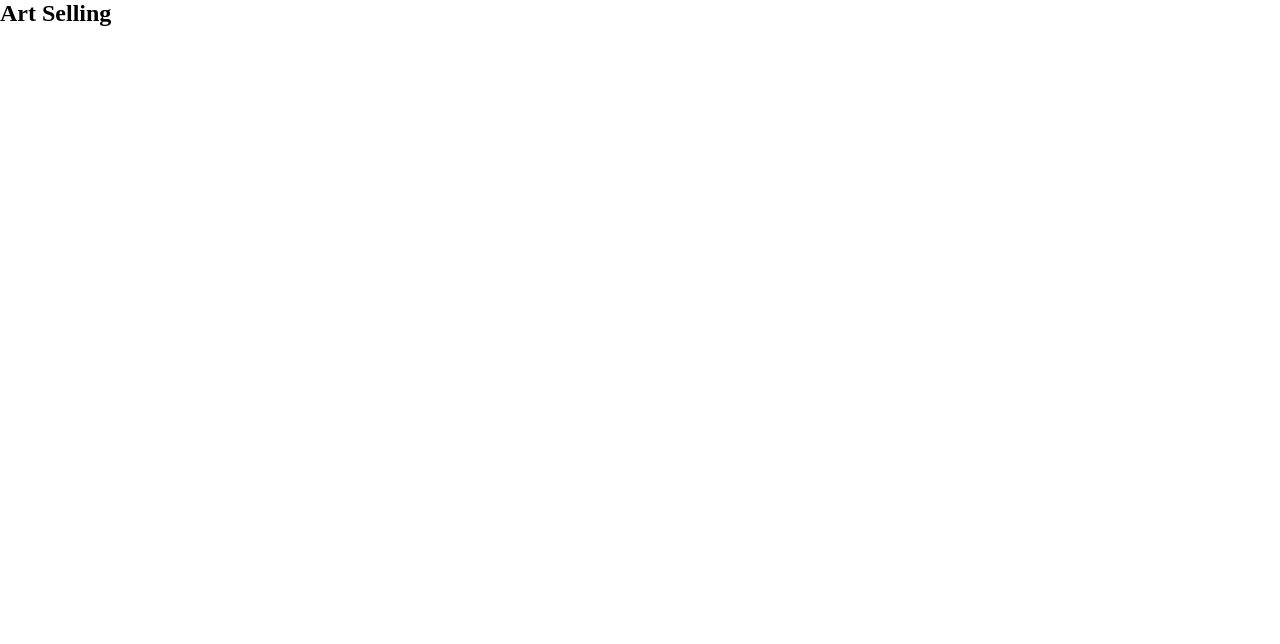
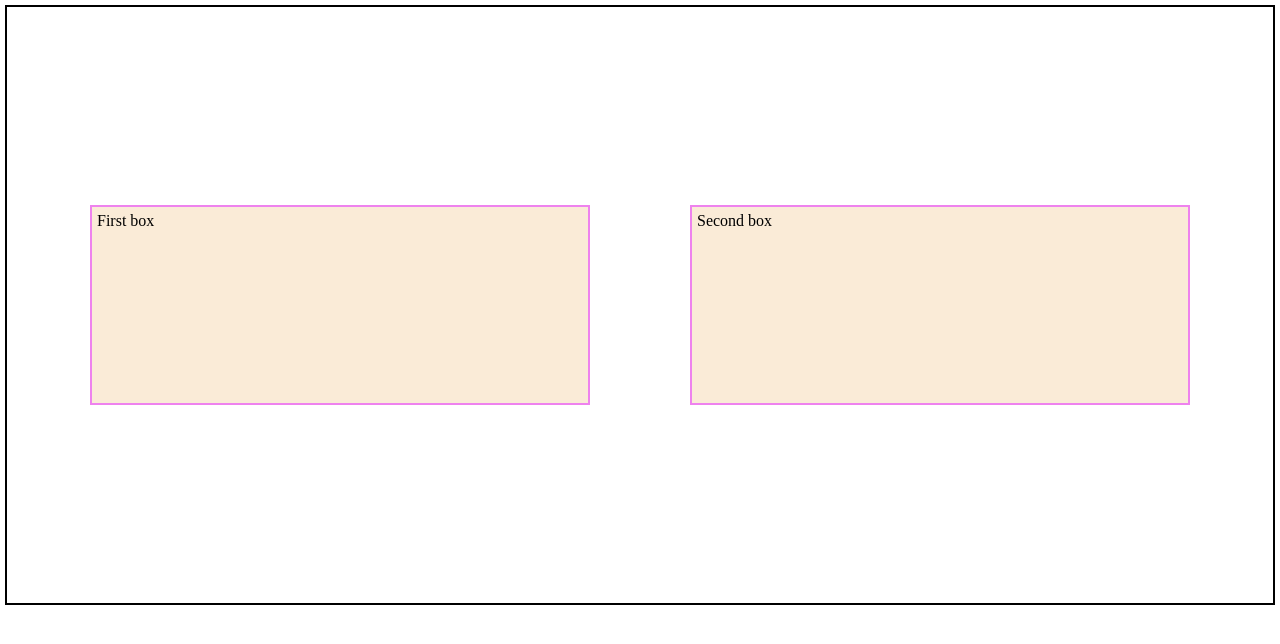
Before and after one commit to durwankurnaik/Vanilla-Web_Development, a plain HTML site: page flexbox.html in a window 1280 px wide. Drawn offline with Linux system fonts and the light colour scheme.

Commit message:
Updated4

```diff
--- a/flexbox.html
+++ b/flexbox.html
@@ -11,11 +11,35 @@
             margin: 0px;
             box-sizing: border-box;
         }
+        .container {
+            display: flex;
+            border: 2px solid black;
+            margin: 5px;
+            padding: 10px;
+            flex-wrap: wrap;
+            justify-content: center;
+            height: 600px;
+            align-items: center;
+        }
+        .box {
+            border: 2px solid black;
+            padding: 5px;
+            margin: 5px 50px;
+            width: 500px;
+            height: 200px;
+            border: 2px solid violet;
+            background-color: antiquewhite;
+        }
     </style>
 </head>
 <body>
     <div class="container">
-        <h2>Art Selling</h2>
+        <div class="box" id="box1">First box</div>
+        <div class="box" id="box2">Second box</div>
+        <!-- <div class="box" id="box3">Third box</div>
+        <div class="box" id="box4">Fourth box</div>
+        <div class="box" id="box5">Fifth box</div>
+        <div class="box" id="box6">Sixth box</div> -->
     </div>
 </body>
 </html>
```
Also changed, not shown: another_navbar.html (added, +58 -0 lines).
